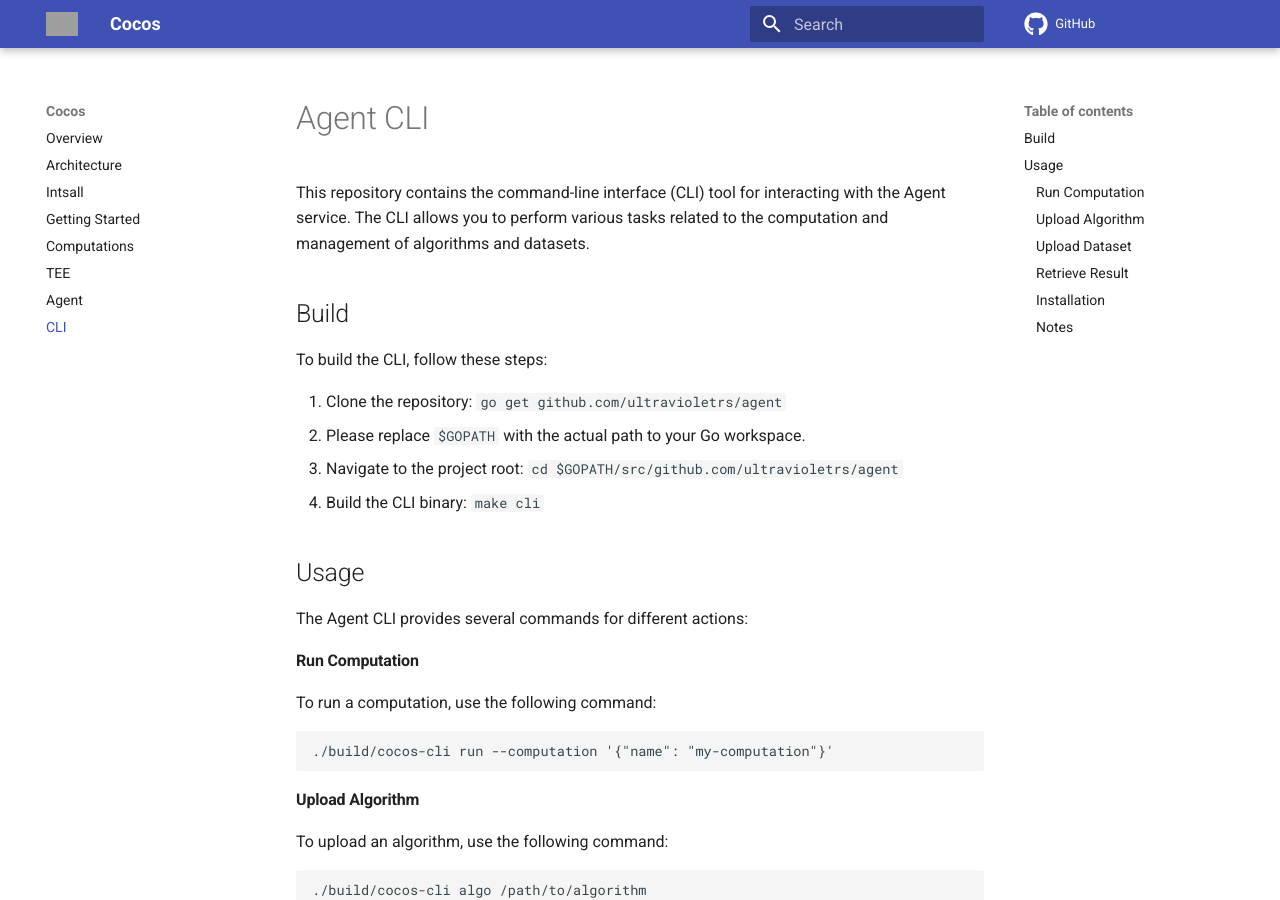
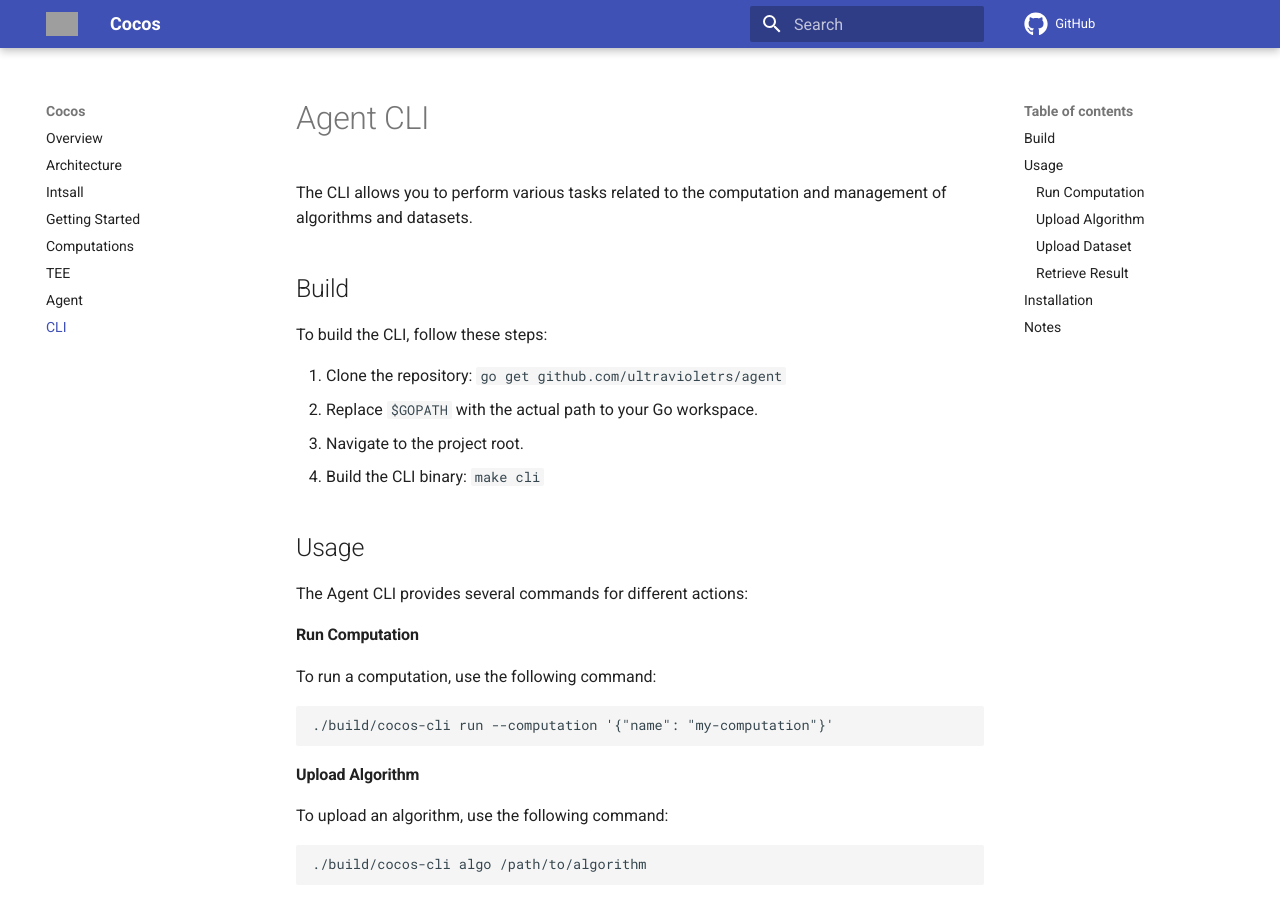
Before and after one commit to ultravioletrs/cocos-docs, an MkDocs documentation site: the page built from docs/cli.md, in a window 1280 px wide and 900 px high. Built offline with MkDocs 1.6.1 and Material for MkDocs 9.7.7, drawn with Linux system fonts in a browser that asks for light colours; comment, search, counter and statistics services are not loaded; grey boxes are pictures that could not be loaded.

Commit message:
Fix remarks
Signed-off-by: fbugarski <filipbugarski@gmail.com>

````diff
--- a/docs/cli.md
+++ b/docs/cli.md
@@ -1,14 +1,14 @@
 # Agent CLI
 
-This repository contains the command-line interface (CLI) tool for interacting with the Agent service. The CLI allows you to perform various tasks related to the computation and management of algorithms and datasets.
+The CLI allows you to perform various tasks related to the computation and management of algorithms and datasets.
 
 ## Build
 
 To build the CLI, follow these steps:
 
 1. Clone the repository: `go get github.com/ultravioletrs/agent`
-2. Please replace `$GOPATH` with the actual path to your Go workspace.
-3. Navigate to the project root: `cd $GOPATH/src/github.com/ultravioletrs/agent`
+2. Replace `$GOPATH` with the actual path to your Go workspace.
+3. Navigate to the project root.
 4. Build the CLI binary: `make cli`
 
 ## Usage
@@ -47,7 +47,7 @@ To retrieve the computation result, use the following command:
 ./build/cocos-cli result
 ```
 
-### Installation
+## Installation
 
 You have the option to install the CLI globally on your system. Here's how:
 
@@ -55,7 +55,7 @@ Build the CLI: Run `make install-cli`.
 
 The CLI binary will be installed to `~/.local/bin/cocos-cli`.
 
-### Notes
+## Notes
 
 The CLI supports various configuration flags and options.
 
````
